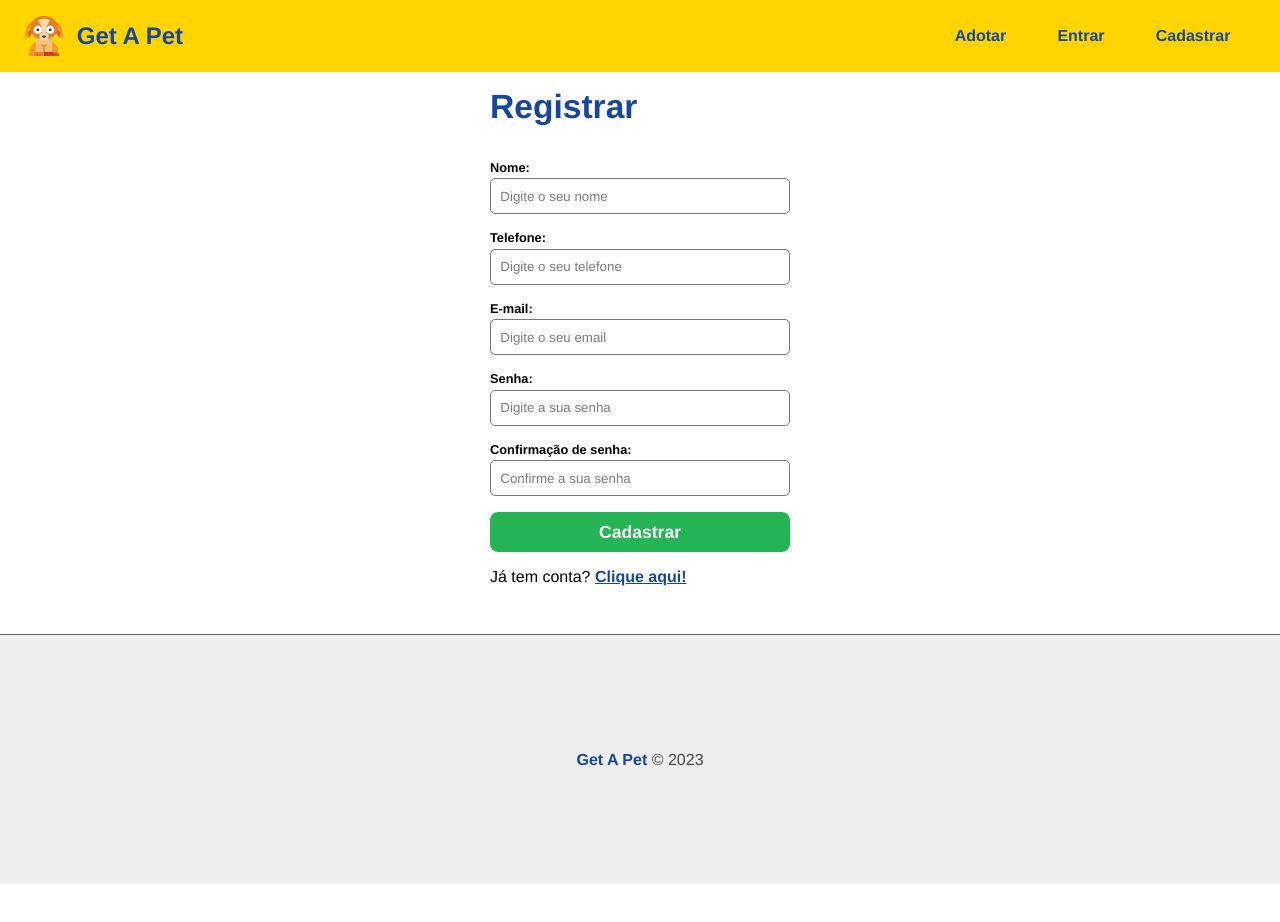
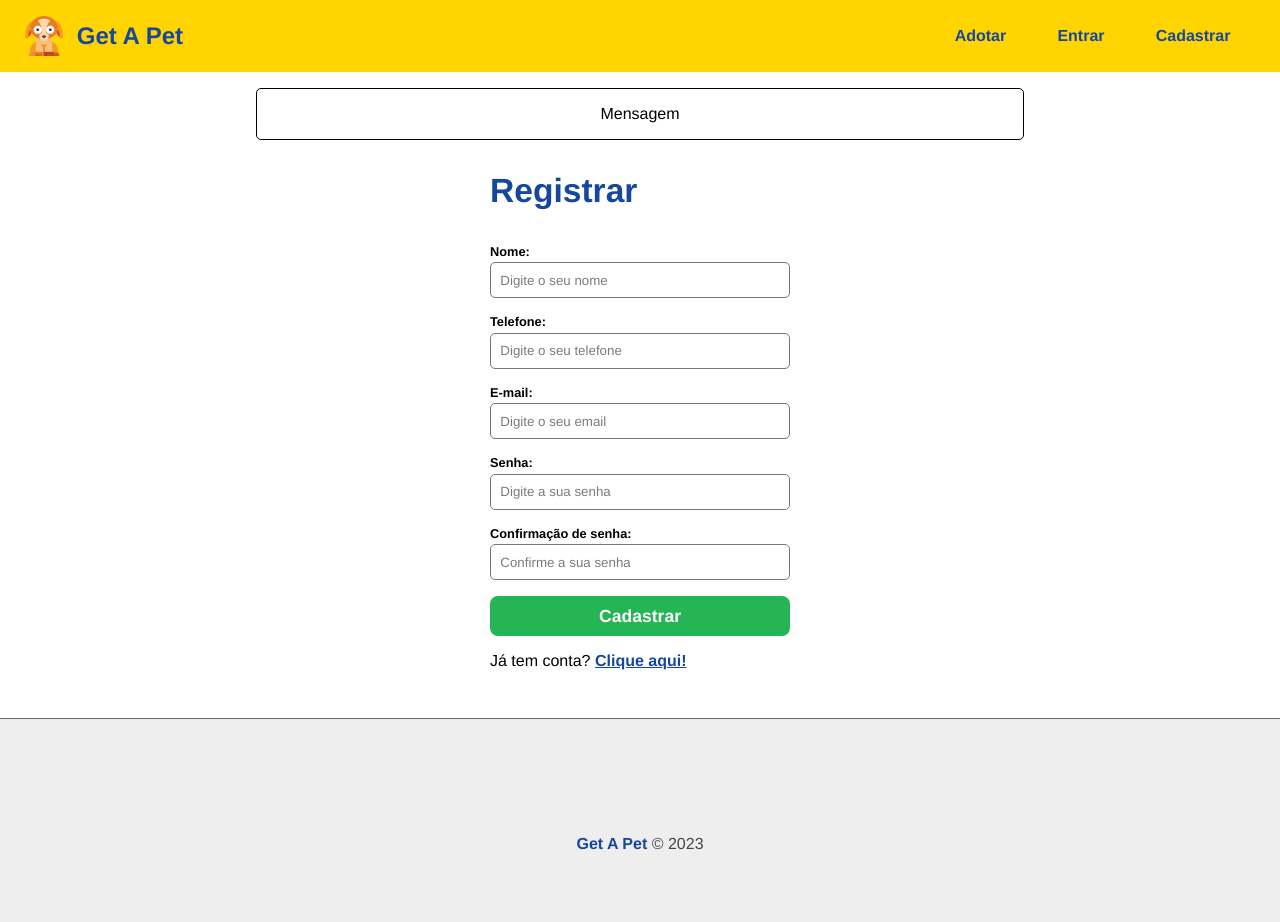
Before and after one commit to Pietro-berg7/Get-A-Pet-Project, a React (Vite) app in the folder frontend/: page /register in a window 1280 px wide. Shown: the top 922 px of the page. Before the commit the page ends 884 px from the top, so only its background shows below. Built offline with nearby package versions, Linux system fonts and the light colour scheme.

Commit message:
Criando componente de mensagem

```diff
--- a/frontend/src/App.tsx
+++ b/frontend/src/App.tsx
@@ -9,6 +9,7 @@ import Home from "./components/pages/Home";
 import Navbar from "./components/layout/Navbar";
 import Footer from "./components/layout/Footer";
 import Container from "./components/layout/Container";
+import Message from "./components/layout/Message";
 
 // context
 import { UserProvider } from "./context/UserContext";
@@ -18,6 +19,7 @@ function App() {
     <BrowserRouter>
       <UserProvider>
         <Navbar />
+        <Message />
         <Container>
           <Routes>
             <Route path="/login" element={<Login />} />
--- /dev/null
+++ b/frontend/src/components/layout/Message.css
@@ -0,0 +1,22 @@
+.message {
+  width: 100%;
+  padding: 1em;
+  border: 1px solid #000;
+  margin: 0 auto;
+  text-align: center;
+  max-width: 60%;
+  margin: 1em auto;
+  border-radius: 5px;
+}
+
+.success {
+  color: #155724;
+  background-color: #d4edda;
+  border-color: #c3e6cb;
+}
+
+.error {
+  color: #721c24;
+  background-color: #f8d7da;
+  border-color: #f5c6cb;
+}
--- /dev/null
+++ b/frontend/src/components/layout/Message.tsx
@@ -0,0 +1,11 @@
+import React, { useState } from "react";
+
+import "./Message.css";
+
+const Message: React.FC = () => {
+  const [type, setType] = useState("");
+
+  return <div className={`message ${type}`}>Mensagem</div>;
+};
+
+export default Message;
```
